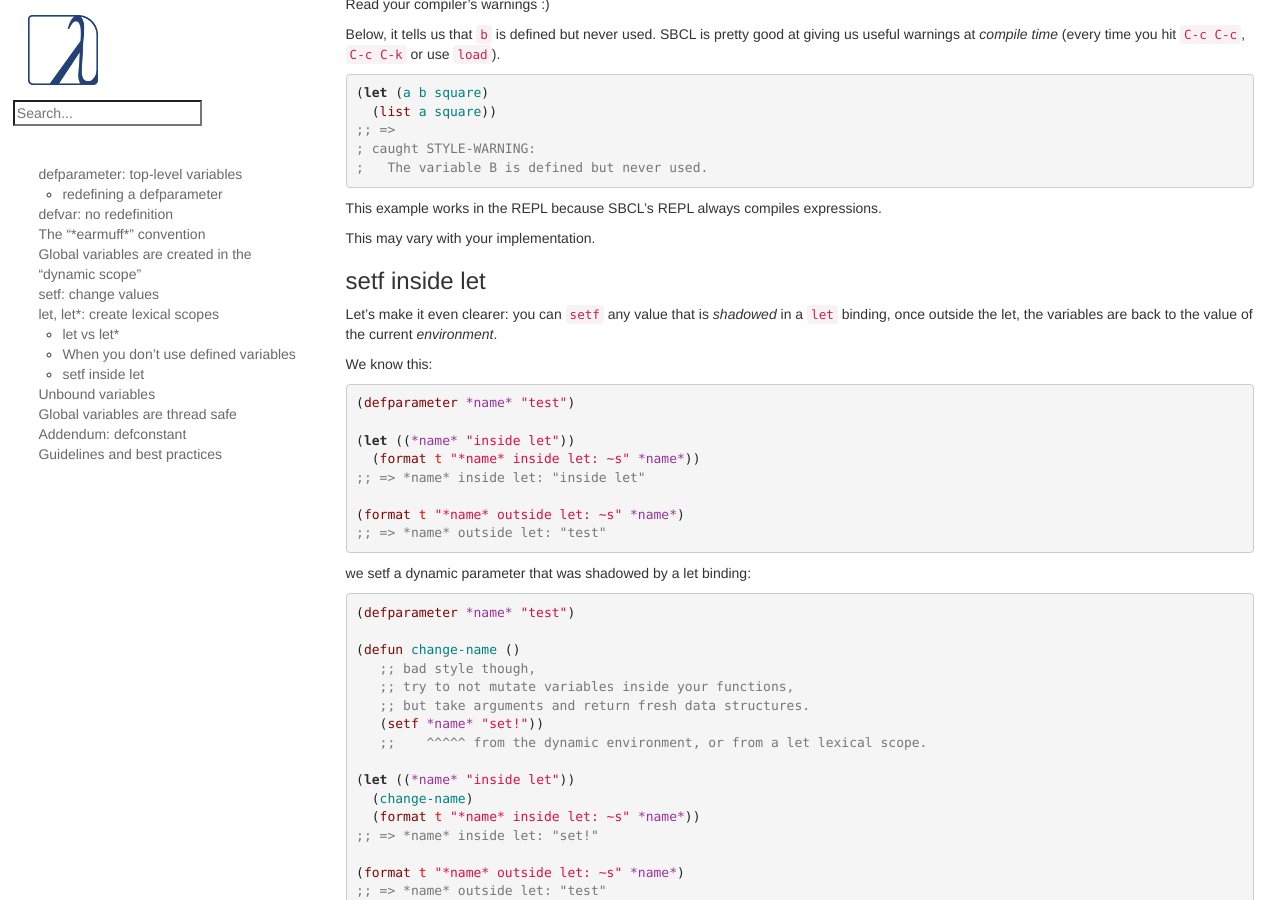
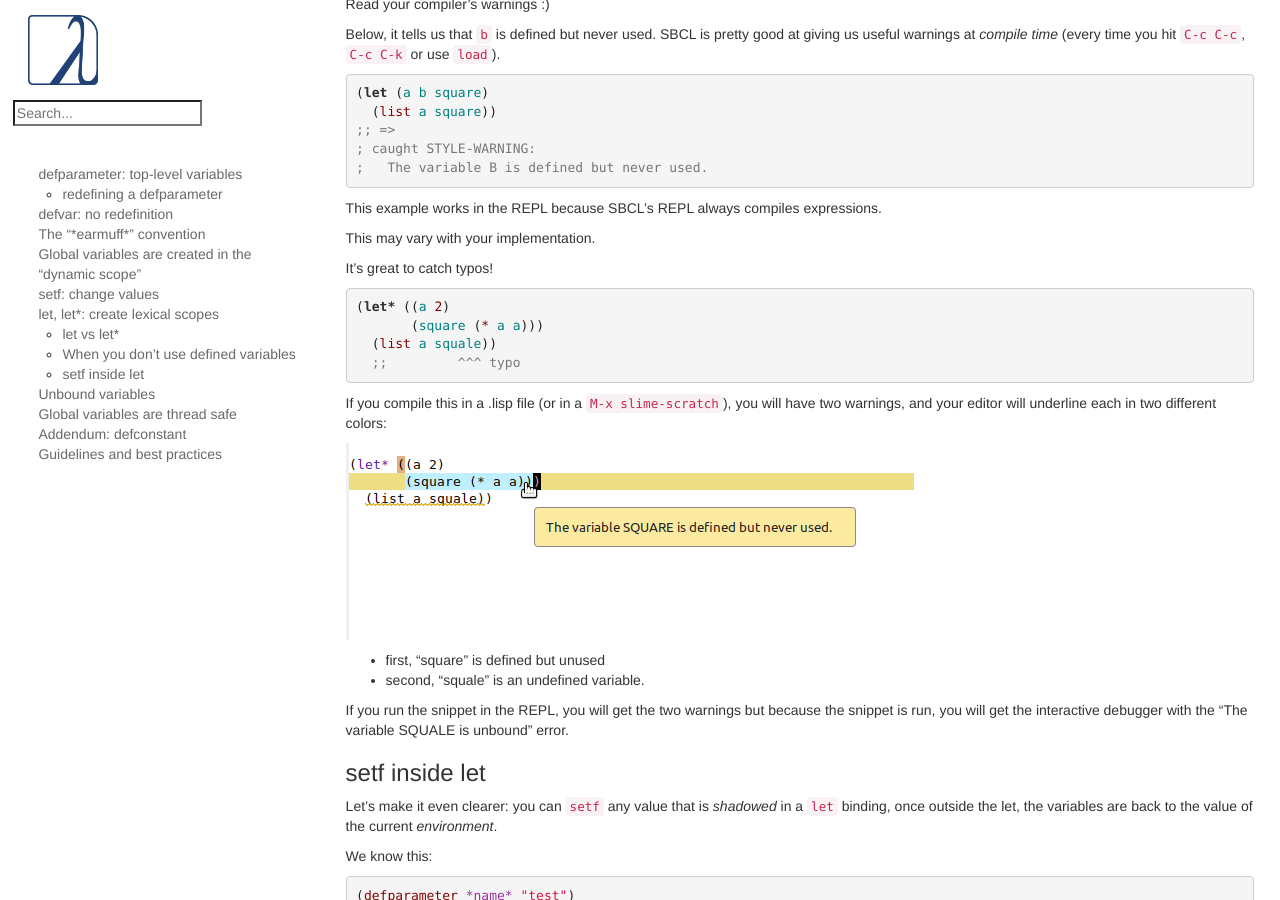
Before and after one commit to LispCookbook/cl-cookbook, a Jekyll site: the page built from variables.md, in a window 1280 px wide and 900 px high, scrolled down 6282 px. Built offline with Jekyll 4.4.1, drawn with Linux system fonts in a browser that asks for light colours.

Commit message:
variables more on the compiler warnings. It's for noobs right

````diff
--- a/variables.md
+++ b/variables.md
@@ -430,6 +430,28 @@ This example works in the REPL because SBCL's REPL always compiles expressions.
 
 This may vary with your implementation.
 
+It's great to catch typos!
+
+```lisp
+(let* ((a 2)
+       (square (* a a)))
+  (list a squale))
+  ;;         ^^^ typo
+```
+
+If you compile this in a .lisp file (or in a `M-x slime-scratch`), you
+will have two warnings, and your editor will underline each in two
+different colors:
+
+![](assets/let-example-squale.png "A decent editor highlights compilation warnings.")
+
+- first, "square" is defined but unused
+- second, "squale" is an undefined variable.
+
+If you run the snippet in the REPL, you will get the two warnings but
+because the snippet is run, you will get the interactive debugger with
+the "The variable SQUALE is unbound" error.
+
 
 ### setf inside let
 
````
Also changed, not shown: assets/let-example-squale.png (added).
